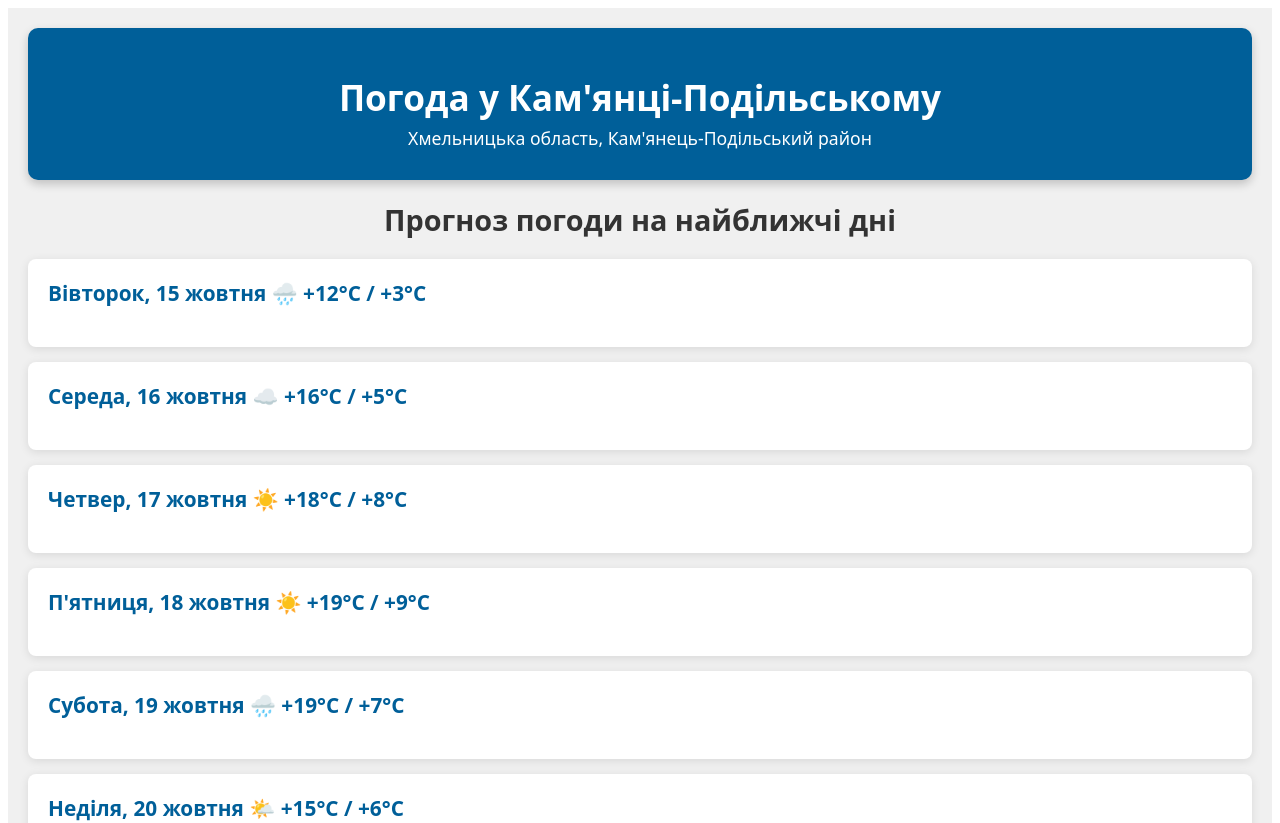
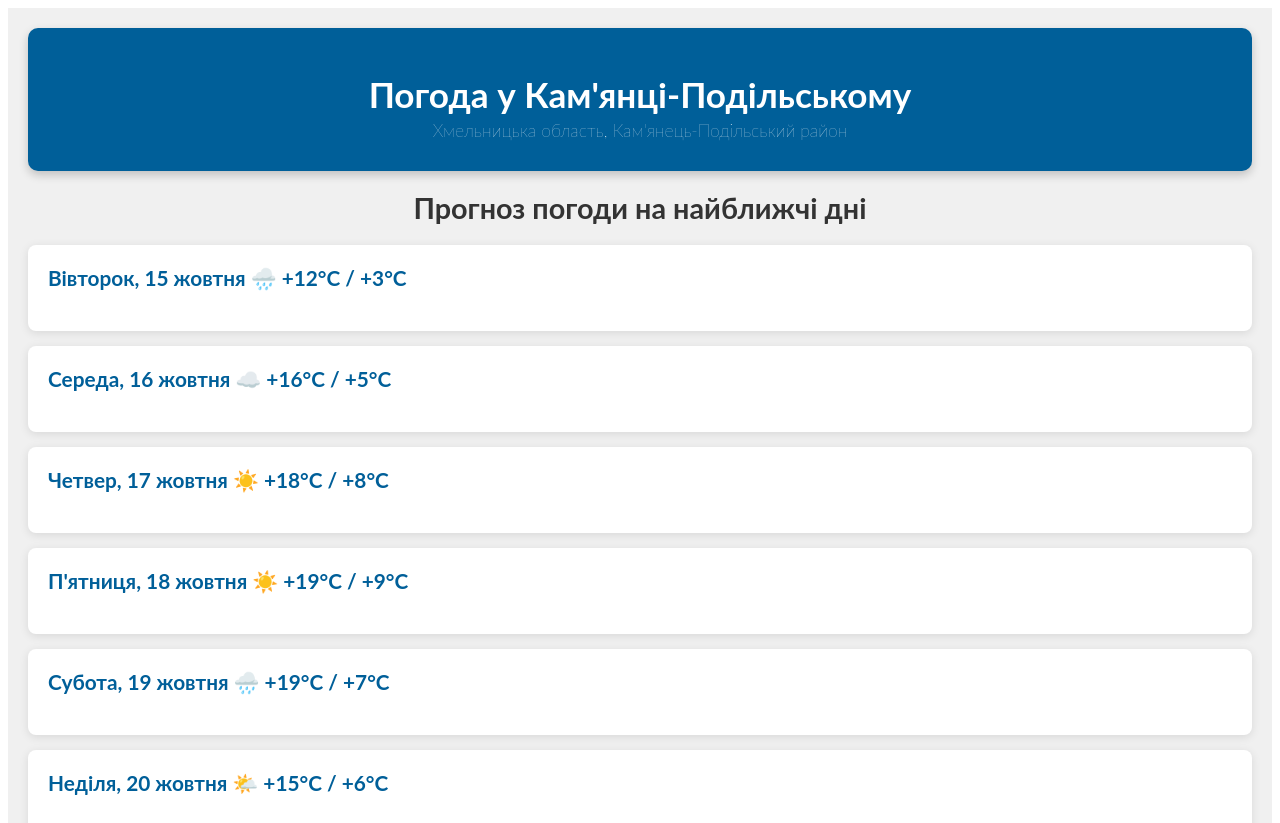
Before and after one commit to IT-Kamianets/weathersense, an Angular app: page / in a window 1280 px wide. Shown: the top 823 px of the page. Built offline with nearby package versions, Linux system fonts and the light colour scheme; no server answers.

Commit message:
Update app.component.scss

```diff
--- a/src/app/app.component.scss
+++ b/src/app/app.component.scss
@@ -5,8 +5,8 @@
 }
 
 body {
-    font-family: 'Noto Sans', sans-serif;
-    font-weight: 100;
+    font-family: 'Lato', sans-serif;
+    font-weight: 50;
     background-color: #f0f0f0;
     padding: 20px;
 }
```
